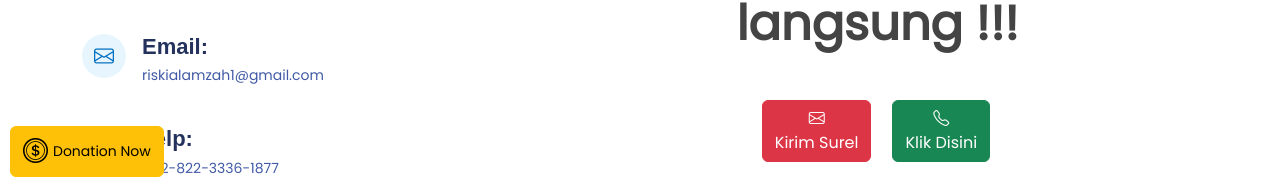
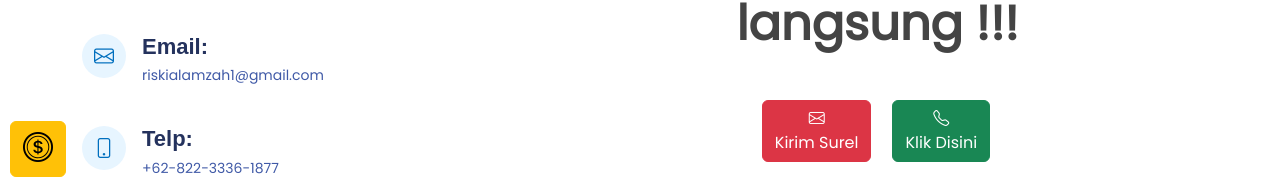
Before and after one commit to riskiputraalamzah/uts-pbw, a Vue app: page /kontak-kami in a window 1280 px wide. Shown: the part 608-800 px from the top of the page. Built offline with nearby package versions, Linux system fonts and the light colour scheme.

Commit message:
edit donation button

```diff
--- a/public/assets/css/style.css
+++ b/public/assets/css/style.css
@@ -467,11 +467,21 @@ h6 {
 @media (max-width: 992px) {
   #hero {
     margin-top: 50px;
-    height: calc(40vh - 50px);
+    height: calc(80vh - 50px);
   }
 
   #hero .carousel-container {
     top: 8px;
+  }
+}
+@media (max-width: 768px) {
+  #hero {
+    height: calc(60vh - 50px);
+  }
+}
+@media (max-width: 569px) {
+  #hero {
+    height: calc(40vh - 50px);
   }
 }
 
--- a/src/App.vue
+++ b/src/App.vue
@@ -65,16 +65,35 @@ import Footer from './components/Footer.vue'
   left: 10px;
   z-index: 9998;
   display: flex;
-  gap: 5px;
+  width: 56px;
+  height: 56px;
+
+  transition: width 0.2s ease-in-out;
+
+  overflow: hidden;
   align-items: center;
 }
 .donation i {
-  font-size: 25px;
+  font-size: 30px;
 }
 .donation span {
   font-size: 14px;
+  /* width: 0px; */
+  text-wrap: nowrap;
+  margin-left: 5px;
+
+  overflow: hidden;
 }
+.donation:hover {
+  width: 160px;
+}
+
 @media (max-width: 569px) {
+  .donation,
+  .donation:hover {
+    width: fit-content;
+    height: fit-content;
+  }
   .donation i {
     font-size: 16px;
   }
```
